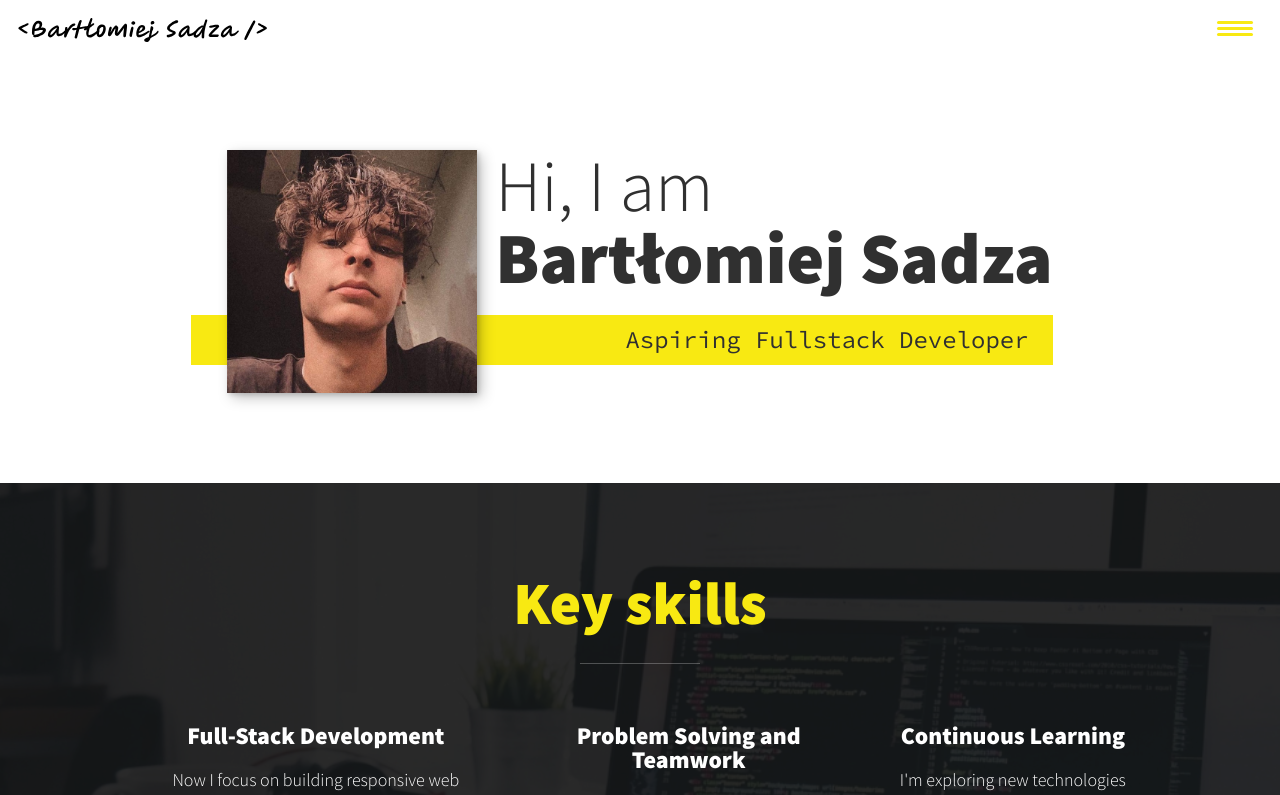
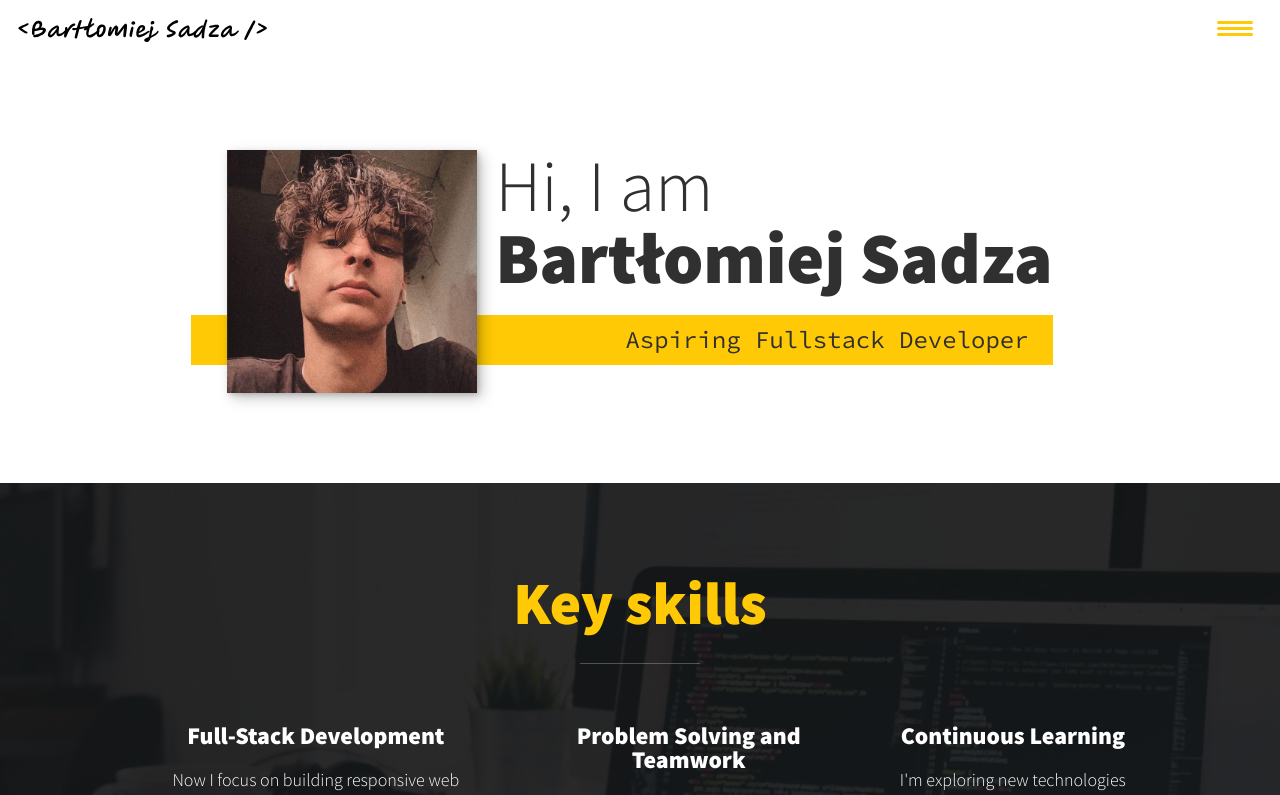
Before and after one commit to BartlomiejSadza/Portfolio_Website, a React (Create React App) app: page / in a window 1280 px wide. Shown: the top 795 px of the page. Built offline with nearby package versions, Linux system fonts and the light colour scheme.

Commit message:
Changed main yellow color

```diff
--- a/src/App.css
+++ b/src/App.css
@@ -15,7 +15,7 @@
 
   --clr-light: #fff;
   --clr-dark: #303030;
-  --clr-accent: #f8e912;
+  --clr-accent: #FFC905;
 
   --fs-h1: 3rem;
   --fs-h2: 2.25rem;
```
